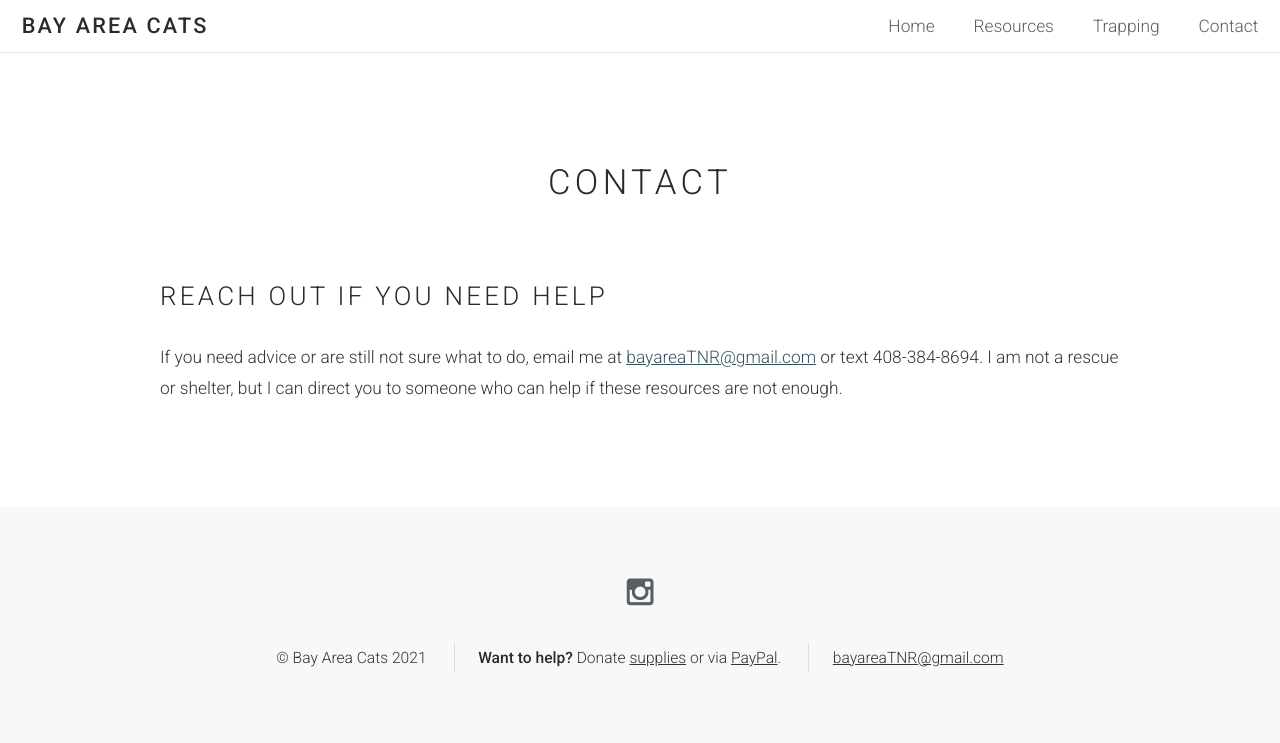
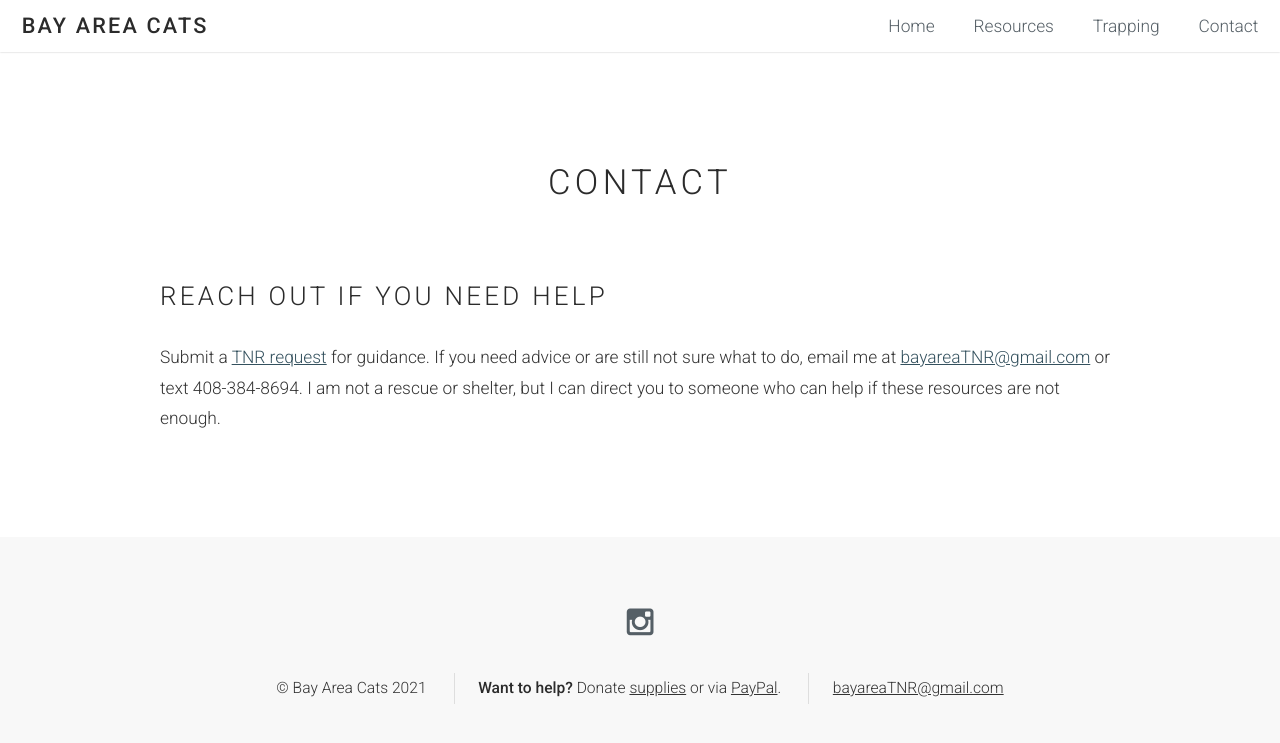
Before and after one commit to sunmeetsingh/bayareacats.github.io, a Jekyll site: the page built from contact.html, in a window 1280 px wide. Shown: the top 743 px of the page. Built offline with Jekyll 4.4.1, drawn with Linux system fonts in a browser that asks for light colours.

```diff
--- a/contact.html
+++ b/contact.html
@@ -17,7 +17,7 @@ layout: default
         <section>
             <h2>Reach out if you need help</h2>
 
-            <p>If you need advice or are still not sure what to do, email me at <a target="_blank" href="mailto:bayareaTNR@gmail.com">bayareaTNR@gmail.com</a> or text 408-384-8694. I am not a rescue or shelter, but I can direct you to someone who can help if these resources are not enough.</p>
+            <p>Submit a <a href="tnr">TNR request</a> for guidance. If you need advice or are still not sure what to do, email me at <a target="_blank" href="mailto:bayareaTNR@gmail.com">bayareaTNR@gmail.com</a> or text 408-384-8694. I am not a rescue or shelter, but I can direct you to someone who can help if these resources are not enough.</p>
         </section>
     </div>
 </section>
```
Also changed, not shown: trapping.html (+3 -5 lines).
